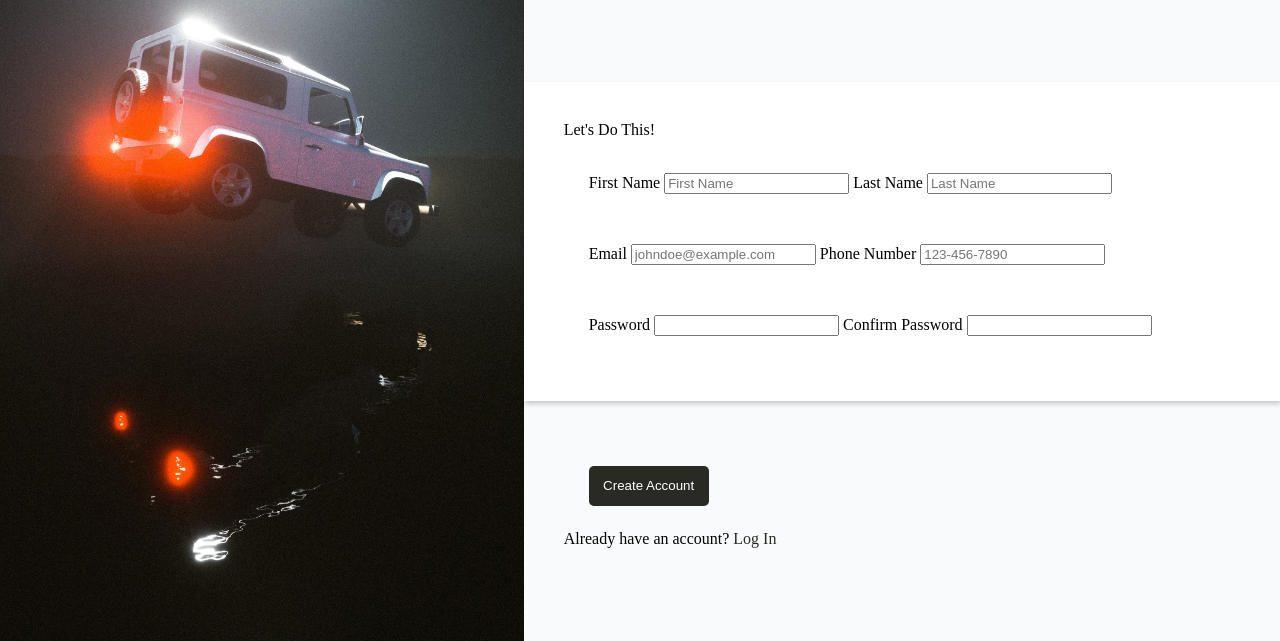
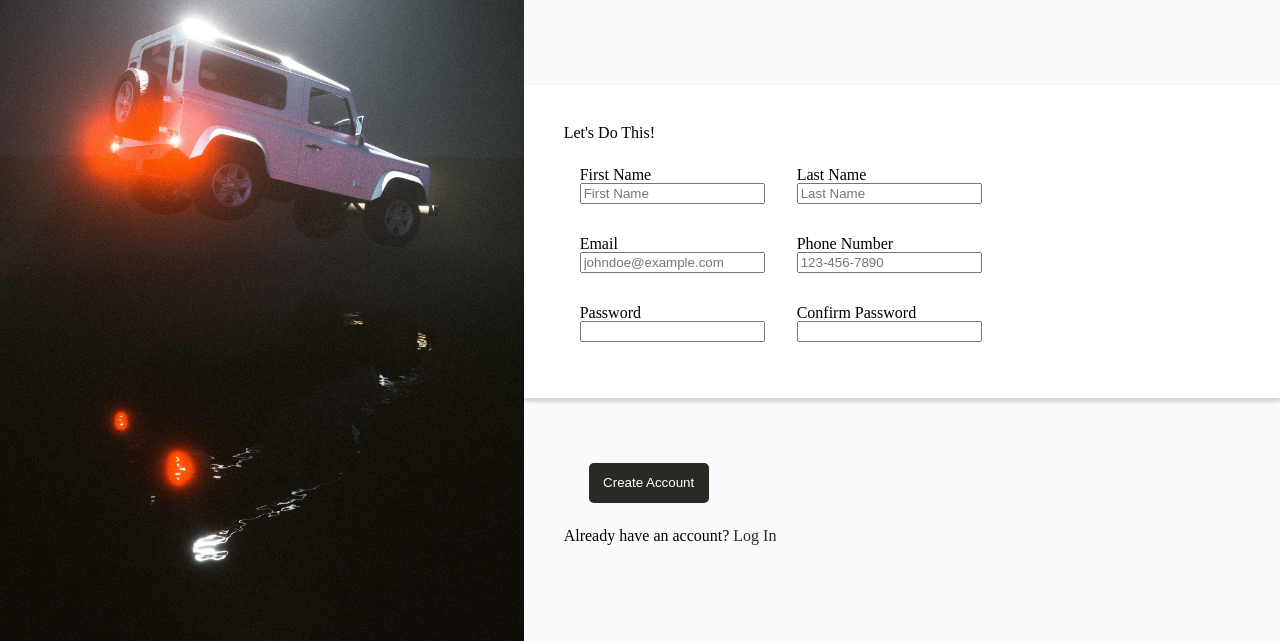
Before and after one commit to Sivnerof/Sign-Up-Form, a plain HTML site: page index.html in a window 1280 px wide. Shown: the part 159-800 px from the top of the page. Drawn offline with Linux system fonts and the light colour scheme.

Commit message:
Form Styled

```diff
--- a/index.html
+++ b/index.html
@@ -42,22 +42,34 @@
             <h2>Let's Do This!</h2>
             <form action="#" method="get">
                 <div id="first-last-div">
+                    <div id="first-name-container">
                         <label for="first-name">First Name</label>
                         <input type="text" name="first-name" id="first-name" placeholder="First Name" minlength="1" maxlength="32" pattern="[A-Za-z]{1,32}" title="Please enter only alphabetical characters" required>
+                    </div>
+                    <div id="last-name-container">
                         <label for="last-name">Last Name</label>
                         <input type="text" name="last-name" id="last-name" placeholder="Last Name" minlength="1" maxlength="32" pattern="[A-Za-z]{1,32}" title="Please enter only alphabetical characters" required>
                     </div>
+                </div>
                 <div id="email-phone-div">
+                    <div id="email-container">
                         <label for="email">Email</label>
                         <input type="email" name="email" id="email" placeholder="johndoe@example.com" minlength="1" maxlength="32" required>
+                    </div>
+                    <div id="phone-container">
                         <label for="phone-number">Phone Number</label>
                         <input type="tel" name="phone-number" id="phone-number" placeholder="123-456-7890" pattern="\d{3}[\-]\d{3}[\-]\d{4}" title="Please enter phone number in the following format: 555-444-7777" required>
                     </div>
+                </div>
                 <div id="password-pwdconfirm-div">
+                    <div id="password-container">
                         <label for="password">Password</label>
                         <input type="password" name="password" id="password" minlength="8" maxlength="32" pattern="(?=^.{8,}$)((?=.*\d)|(?=.*\W+))(?![.\n])(?=.*[A-Z])(?=.*[a-z]).*$" title="Passwords must contain atleast 1 symbol, 1 uppercase, 1 lowercase and 1 number and be between 8 and 32 characters" required>
+                    </div>
+                    <div id="pwd-confirm-container">
                         <label for="confirm-password">Confirm Password</label>
                         <input type="password" name="confirm-password" id="confirm-password" minlength="8" maxlength="32" pattern="(?=^.{8,}$)((?=.*\d)|(?=.*\W+))(?![.\n])(?=.*[A-Z])(?=.*[a-z]).*$" title="Passwords must contain atleast 1 symbol, 1 uppercase, 1 lowercase and 1 number and be between 8 and 32 characters" required>
+                    </div>
                 </div>
         </div>
 
--- a/scss/style.scss
+++ b/scss/style.scss
@@ -78,13 +78,20 @@ em {
             padding-bottom: 10px;
         }
 
-        form {
+        & > form {
             display: flex;
             flex-direction: column;
-        }
 
-        & div {
-            padding: 25px;
+            & > div {
+                width: 100%;
+                display: flex;
+
+                & > div {
+                    display: flex;
+                    flex-direction: column;
+                    padding: 16px;
+                }
+            }
         }
     }
 
```
Also changed, not shown: css/style.css, css/style.min.css. Lines whose indentation alone changed are shown as unchanged.
